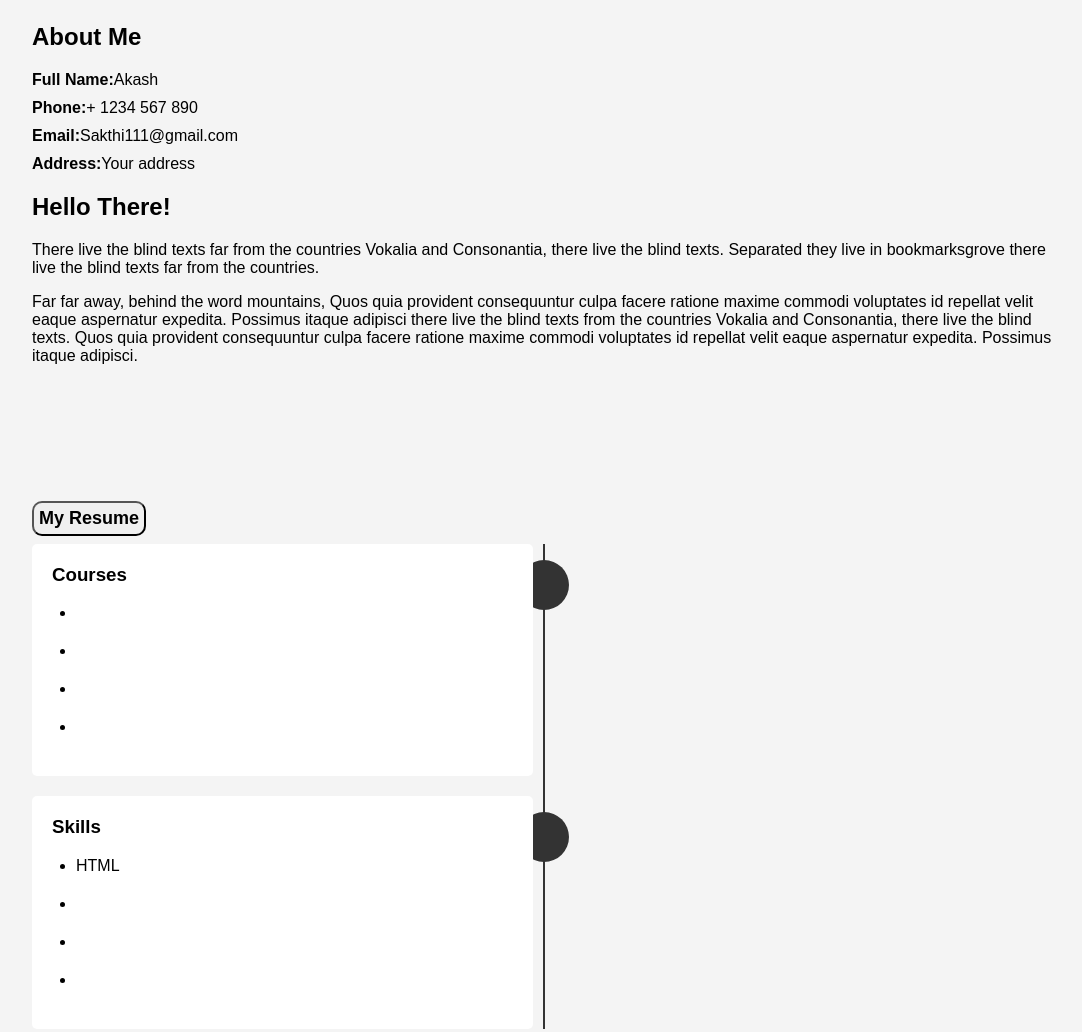
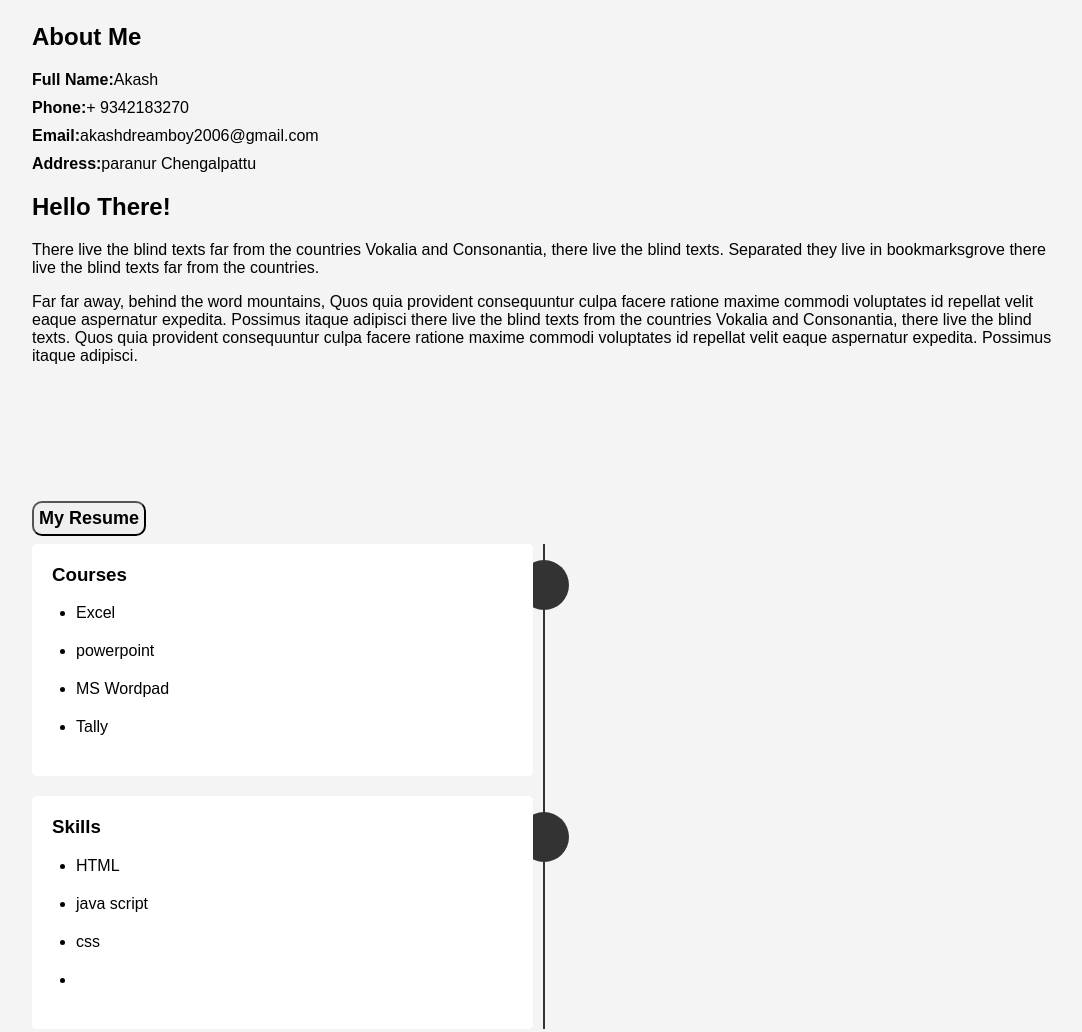
Before and after one commit to Akash3122006/digital_-1, a plain HTML site: page index.html in a window 1280 px wide. Shown: the part 320-1352 px from the top of the page, without its empty margins (96-1178 px from the left). Drawn offline with Linux system fonts and the light colour scheme.

Commit message:
Update index.html

```diff
--- a/index.html
+++ b/index.html
@@ -22,9 +22,9 @@
                 <div class="col-md-4">
                     <ul class="info">
                         <li><span>Full Name:</span>Akash</li>
-                        <li><span>Phone:</span>+ 1234 567 890</li>
-                        <li><span>Email:</span>Sakthi111@gmail.com</li>
-                        <li><span>Address:</span>Your address</li>
+                        <li><span>Phone:</span>+ 9342183270</li>
+                        <li><span>Email:</span>akashdreamboy2006@gmail.com</li>
+                        <li><span>Address:</span>paranur Chengalpattu</li>
                     </ul>
                 </div>
                 <div class="col-md-8">
@@ -47,10 +47,10 @@
                             <div class="timeline-panel">
                                 <h3>Courses</h3>
                                 <ul>
-                                    <li></li>
-                                    <li></li>
-                                    <li></li>
-                                    <li></li>
+                                    <li>Excel</li>
+                                    <li>powerpoint</li>
+                                    <li>MS Wordpad</li>
+                                    <li>Tally</li>
                                 </ul>
                             </div>
                         </li>
@@ -60,8 +60,8 @@
                                 <h3>Skills</h3>
                                 <ul>
                                     <li>HTML</li>
-                                    <li></li>
-                                    <li></li>
+                                    <li>java script</li>
+                                    <li>css</li>
                                     <li></li>
                                 </ul>
                             </div>
```
